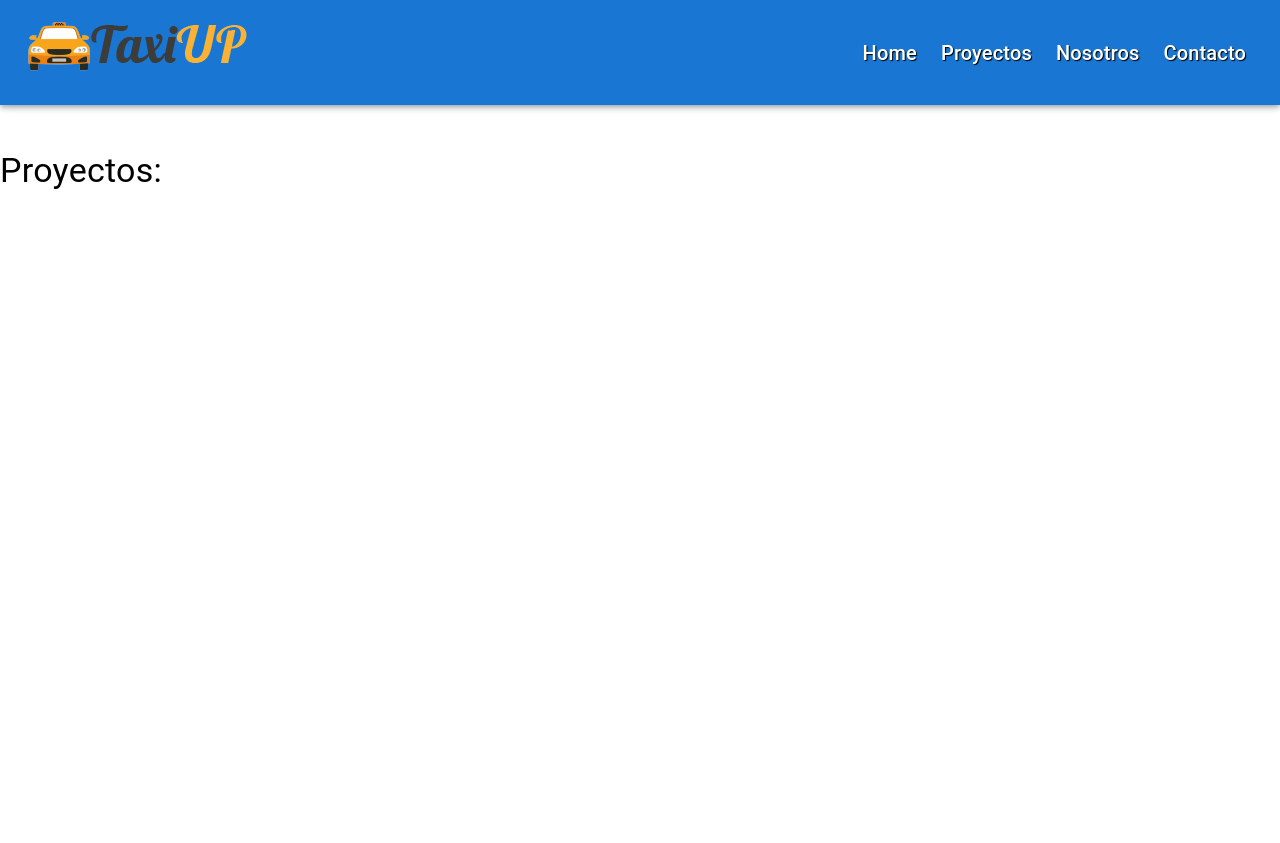
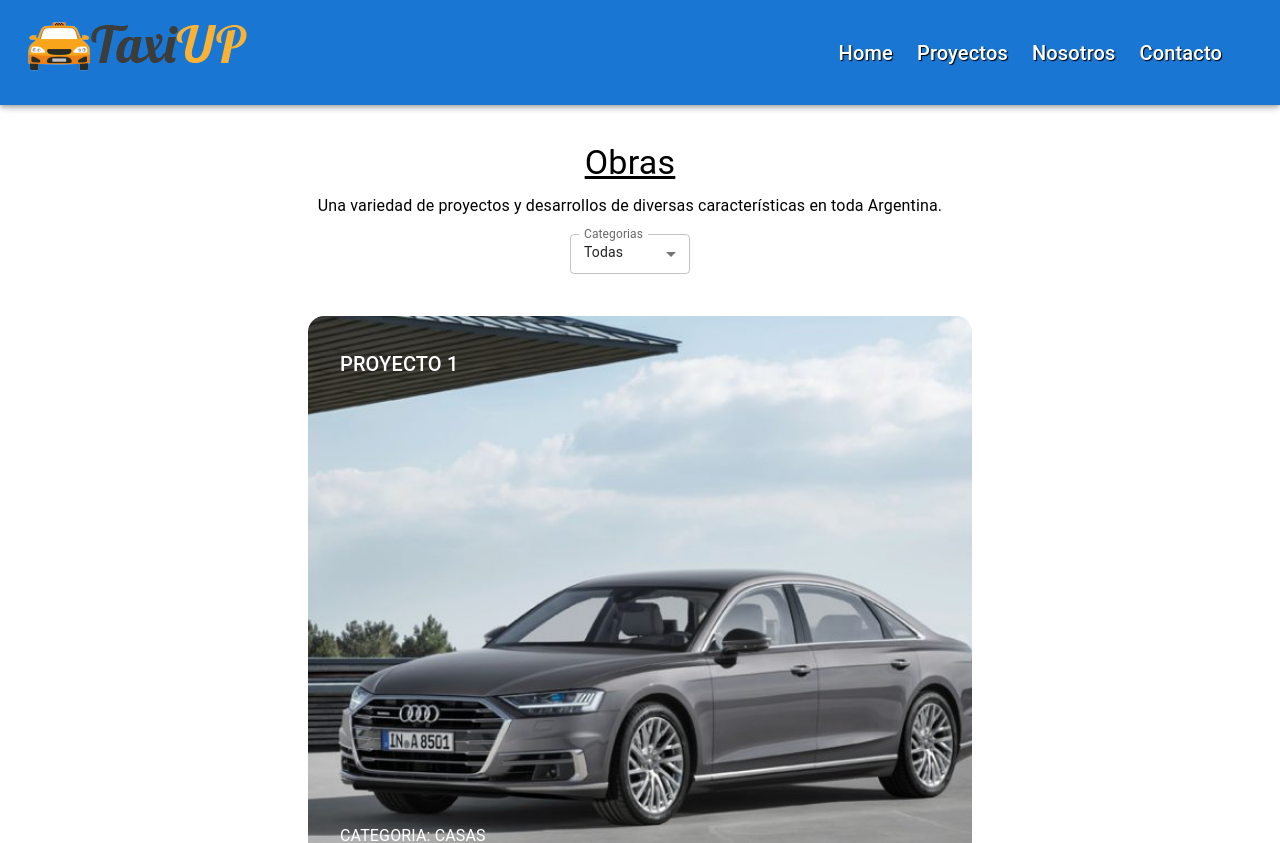
Before and after one commit to Inmeperial/react-website, a React (Vite) app: page /#/proyectos in a window 1280 px wide. Shown: the top 843 px of the page. Built offline with nearby package versions, Linux system fonts and the light colour scheme.

Commit message:
Added projects section with category filter functionality

```diff
--- a/src/components/NavBar.jsx
+++ b/src/components/NavBar.jsx
@@ -46,10 +46,10 @@ const NavBar = ({ window }) => {
       >
         {navItems.map((item) => (
           <Button
-          key={item}
+            key={item}
             sx={{ ...ButtonMenu }}
             component={Link}
-            to={item === "Home" ? "/" : "/"+item}
+            to={item === "Home" ? "/" : "/" + item}
           >
             {item}
           </Button>
@@ -67,20 +67,16 @@ const NavBar = ({ window }) => {
           }}
         >
           <img src={Logo} alt='Logo' />
-          <Box sx={{ mr: "10px", display: { xs: "none", sm: "flex" }}}>
-            {" "}
-            <Typography variant='h6' mr={3}>
-              <Link className="nav-link" to='/'>Home</Link>
-            </Typography>
-            <Typography variant='h6' mr={3}>
-              <Link className="nav-link" to='/proyectos'>Proyectos</Link>
-            </Typography>
-            <Typography variant='h6' mr={3}>
-              <Link className="nav-link" to='/Nosotros'>Nosotros</Link>
-            </Typography>
-            <Typography variant='h6'>
-              <Link className="nav-link" to='/Contacto'>Contacto</Link>
-            </Typography>
+          <Box sx={{ mr: "10px", display: { xs: "none", sm: "flex" } }}>
+            {navItems.map((item, index) => {
+              return (
+                <Typography key={index} variant='h6' mr={3}>
+                  <Link className='nav-link' to={item === "Home" ? "/" : "/" + item}>
+                    {item}
+                  </Link>
+                </Typography>
+              );
+            })}
           </Box>
           <IconButton
             color='inherit'
--- /dev/null
+++ b/src/components/ProjectsComponent.jsx
@@ -0,0 +1,43 @@
+import { BoxProjectsAreas } from "../styles/CustomMUI";
+import { Link } from "react-router-dom";
+import { Box, Button, Typography, useMediaQuery } from "@mui/material";
+
+const ProjectsComponent = (props) => {
+  const isMobile = useMediaQuery("(max-width:768px)");
+  const { id, title, area, image } = props;
+
+  return (
+    <Box sx={{ mx: "20px", my: "20px" }}>
+      <Button
+        component={Link}
+        to={"/Proyectos/" + id}
+        sx={{ borderRadius: "1rem" }}
+      >
+        <Box
+          sx={
+            isMobile
+              ? {
+                  ...BoxProjectsAreas,
+                  width: "300px",
+                  height: "350px",
+                  backgroundImage: `url(${image})`,
+                }
+              : {
+                  ...BoxProjectsAreas,
+                  backgroundImage: `url(${image})`,
+                }
+          }
+        >
+          <Typography variant='h6' sx={{ color: "#ffff" }}>
+            {title}
+          </Typography>
+          <Typography variant='body1' sx={{ color: "#ffff" }}>
+            Categoria: {area}
+          </Typography>
+        </Box>
+      </Button>
+    </Box>
+  );
+};
+
+export default ProjectsComponent;
--- a/src/data/Projects.jsx
+++ b/src/data/Projects.jsx
@@ -1,40 +1,36 @@
-import Img from "../assets/img000.jpg"
+import Image from "../assets/img000.jpg";
 
 export const ProyectsData = [
   {
     id: 1,
-    titulo: "Proyecto 1",
-    descripcion:
+    title: "Proyecto 1",
+    area: "Casas",
+    description:
       "Lorem ipsum dolor sit amet, eu aperiam similique definitionem nec, ut mea periculis efficiendi. Eu usu verear vulputate. Id sed error adversarium, error accusamus dissentiunt usu an. Qui id facer putant urbanitas, tritani copiosae intellegebat vix ea, id mea sadipscing theophrastus. Ne his invenire salutandi moderatius, elitr tibique mea ei.",
-    images: [
-        {src: "", alt: ""}
-    ]
+    images: [Image],
   },
   {
     id: 2,
-    titulo: "Proyecto 2",
-    descripcion:
+    title: "Proyecto 2",
+    area: "Edificios",
+    description:
       "Lorem ipsum dolor sit amet, eu aperiam similique definitionem nec, ut mea periculis efficiendi. Eu usu verear vulputate. Id sed error adversarium, error accusamus dissentiunt usu an. Qui id facer putant urbanitas, tritani copiosae intellegebat vix ea, id mea sadipscing theophrastus. Ne his invenire salutandi moderatius, elitr tibique mea ei.",
-    images: [
-        {src: "", alt: ""}
-    ]
+    images: [Image],
   },
   {
     id: 3,
-    titulo: "Proyecto 3",
-    descripcion:
+    title: "Proyecto 3",
+    area: "Baños",
+    description:
       "Lorem ipsum dolor sit amet, eu aperiam similique definitionem nec, ut mea periculis efficiendi. Eu usu verear vulputate. Id sed error adversarium, error accusamus dissentiunt usu an. Qui id facer putant urbanitas, tritani copiosae intellegebat vix ea, id mea sadipscing theophrastus. Ne his invenire salutandi moderatius, elitr tibique mea ei.",
-    images: [
-        {src: "", alt: ""}
-    ]
+    images: [Image],
   },
   {
     id: 4,
-    titulo: "Proyecto 4",
-    descripcion:
+    title: "Proyecto 4",
+    area: "Arquitectura",
+    description:
       "Lorem ipsum dolor sit amet, eu aperiam similique definitionem nec, ut mea periculis efficiendi. Eu usu verear vulputate. Id sed error adversarium, error accusamus dissentiunt usu an. Qui id facer putant urbanitas, tritani copiosae intellegebat vix ea, id mea sadipscing theophrastus. Ne his invenire salutandi moderatius, elitr tibique mea ei.",
-    images: [
-        {src: "", alt: ""}
-    ]
+    images: [Image],
   },
 ];
--- a/src/pages/Projects.jsx
+++ b/src/pages/Projects.jsx
@@ -1,19 +1,88 @@
 import {
   Box,
-  List,
-  ListItem,
-  ListItemIcon,
-  ListItemText,
+  FormControl,
+  InputLabel,
+  MenuItem,
+  Select,
   Typography,
 } from "@mui/material";
+import { ProyectsData } from "../data/Projects";
+import ProjectsComponent from "../components/ProjectsComponent";
+import { useState } from "react";
+
+const Areas = ["Todas", "Casas", "Edificios", "Baños", "Arquitectura"];
 
 const Projects = () => {
+  const [area, setArea] = useState("Todas");
+  const [filteredProjects, setFilteredProjects] = useState(ProyectsData);
+
+  const handleChange = (event) => {
+    const selectedArea = event.target.value;
+    setArea(selectedArea);
+
+    if (selectedArea === "Todas") {
+      setFilteredProjects(ProyectsData);
+    } else {
+      const filtered = ProyectsData.filter(
+        (project) => project.area === selectedArea
+      );
+      setFilteredProjects(filtered);
+    }
+  };
+
   return (
-    <Box height='100dvh'>
-      <Typography variant='h4' mt='150px' textAlign='left'>
-        Proyectos:
-      </Typography>
-
+    <Box sx={{ mt: "100px", paddingY: "2rem" }}>
+      <Box sx={{ textAlign: "center", mr: "20px" }}>
+        <Typography
+          variant='h4'
+          sx={{ textDecoration: "underline", my: "10px" }}
+        >
+          Obras
+        </Typography>
+        <Typography variant='body1'>
+          Una variedad de proyectos y desarrollos de diversas características en
+          toda Argentina.
+        </Typography>
+        <Box>
+          <FormControl sx={{ m: 2 }}>
+            <InputLabel id='Category'>Categorias</InputLabel>
+            <Select
+              sx={{ textAlign: "left", width: "120px", height: "40px" }}
+              labelId='Category'
+              id='Category'
+              value={area}
+              label='Categorias'
+              onChange={handleChange}
+            >
+              {Areas.map((a, index) => {
+                return (
+                  <MenuItem key={index} value={a}>
+                    <Typography variant="body2">{a}</Typography>
+                  </MenuItem>
+                );
+              })}
+            </Select>
+          </FormControl>
+        </Box>
+      </Box>
+      <Box
+        sx={{
+          display: "flex",
+          flexWrap: "wrap",
+          justifyContent: "center",
+          mb: "50px",
+        }}
+      >
+        {filteredProjects.map((project) => (
+          <ProjectsComponent
+            key={project.id}
+            id={project.id}
+            title={project.title}
+            area={project.area}
+            image={project.images[0]}
+          />
+        ))}
+      </Box>
     </Box>
   );
 };
--- a/src/styles/CustomMUI.jsx
+++ b/src/styles/CustomMUI.jsx
@@ -85,3 +85,16 @@ export const TitleProcess = {
   color: "#eb6f35",
   textShadow: "0.5px 0.5px 0.5px #fa844d",
 };
+
+export const BoxProjectsAreas = {
+  backgroundPosition: "center",
+  backgroundRepeat: "no-repeat",
+  backgroundSize: "cover",
+  width: "600px",
+  height: "500px",
+  padding: "2rem",
+  borderRadius: "1rem",
+  display:"flex",
+  flexDirection: "column",
+  justifyContent:"space-between"
+}
```
